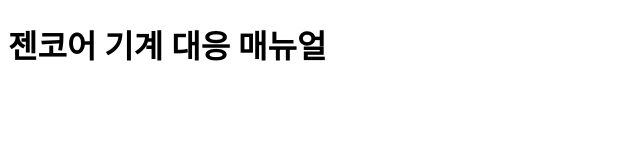
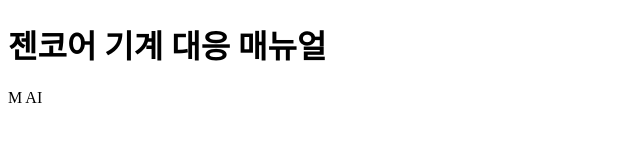
Before and after one commit to gencorewebsiteai-ai/Machine_Fix_Manual, a plain HTML site: page index.html in a window 1280 px wide. Shown: the full height of the page, 0-640 px from the left. Drawn offline with Linux system fonts and the light colour scheme.

Commit message:
Update index.html

```diff
--- a/index.html
+++ b/index.html
@@ -7,5 +7,6 @@
   </head>
   <body>
     <h1>젠코어 기계 대응 매뉴얼</h1>
+    <p>M AI</p>
   </body>
 </html>
```
